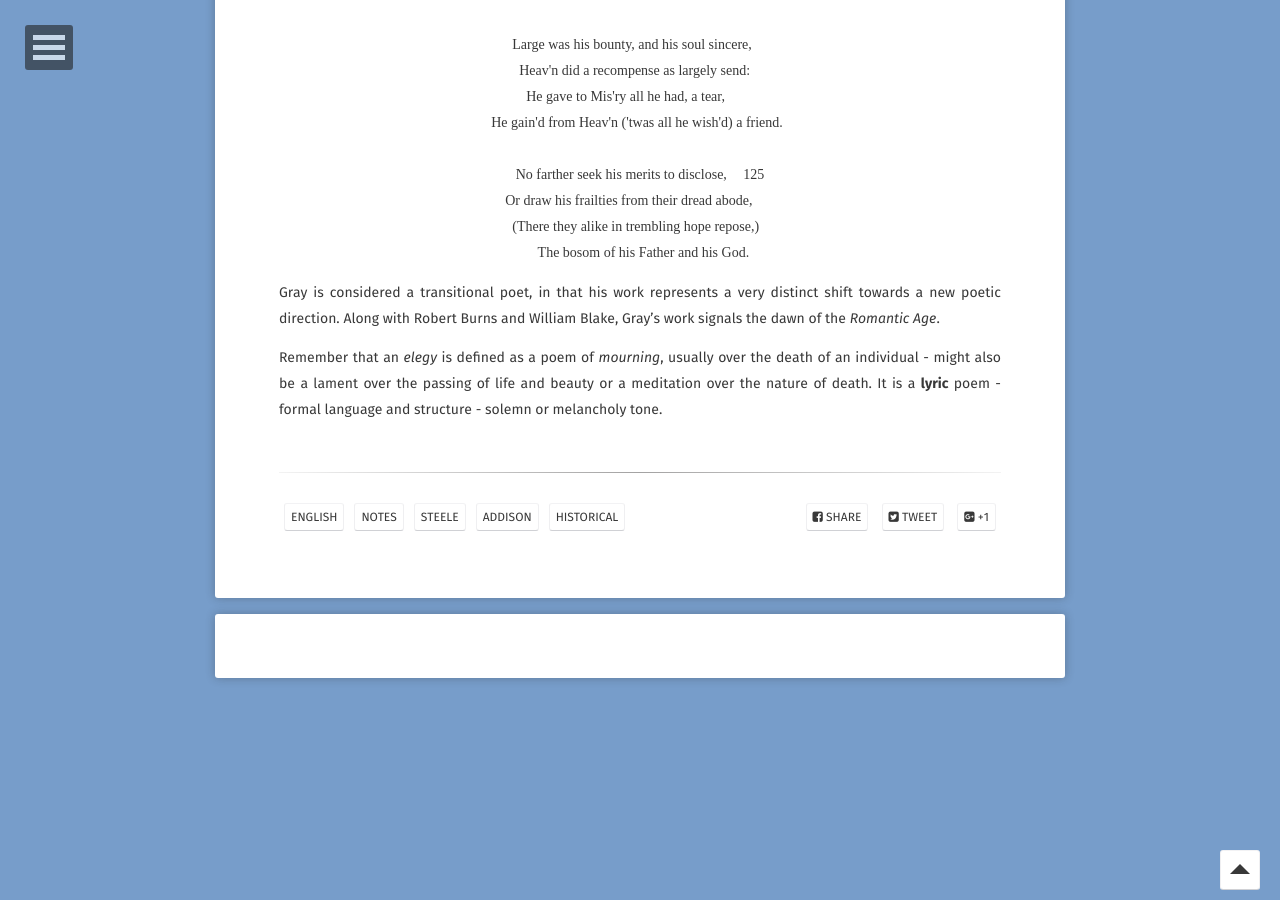
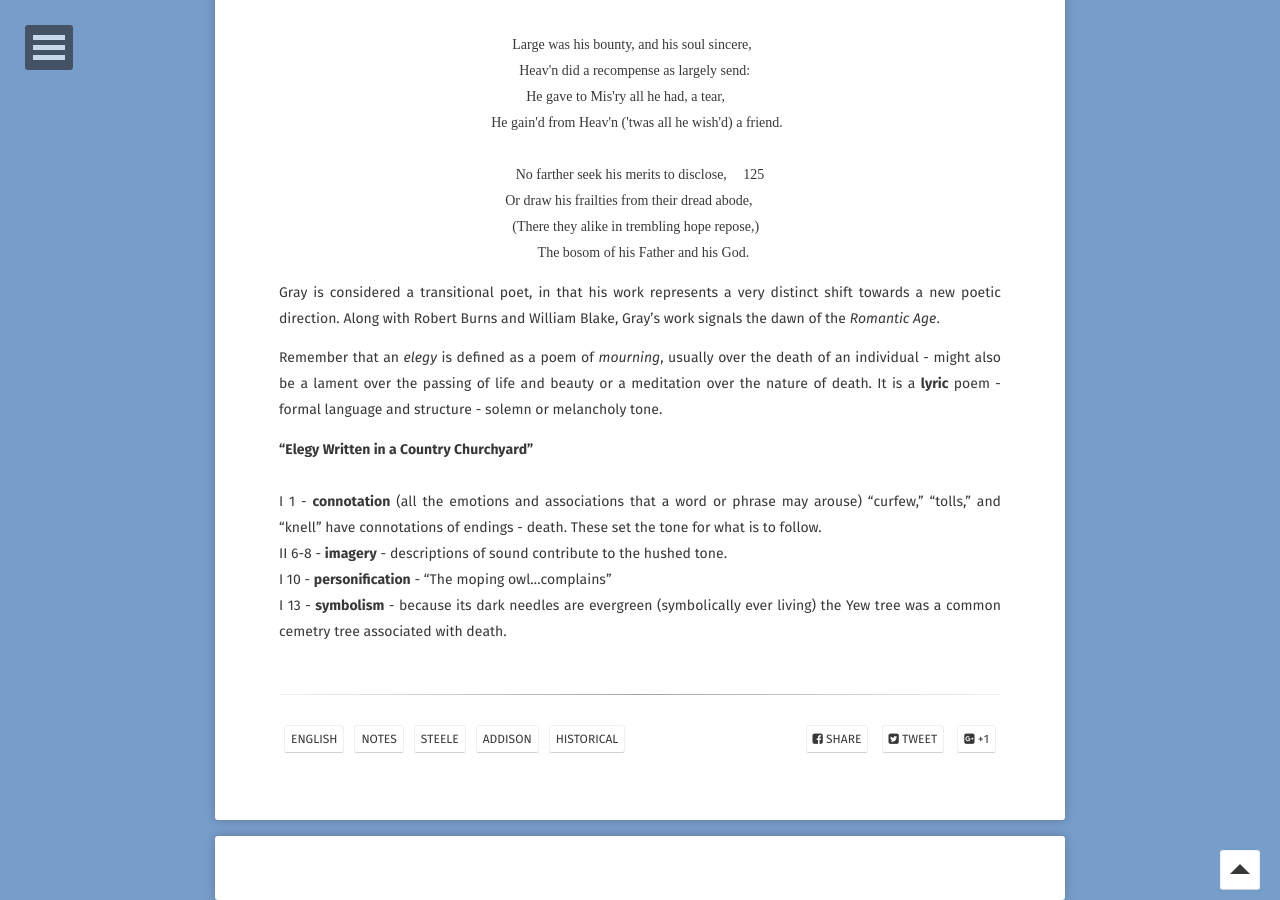
Before and after one commit to EthenStrine/site, a Jekyll site: the page built from _posts/2019-03-05-gray-elegy.md, in a window 1280 px wide and 900 px high, scrolled down 4314 px. Built offline with Jekyll 4.4.1, drawn with Linux system fonts in a browser that asks for light colours; some web fonts are replaced; comment, search, counter and statistics services are not loaded.

Commit message:
Update 2019-03-05-gray-elegy.md

```diff
--- a/_posts/2019-03-05-gray-elegy.md
+++ b/_posts/2019-03-05-gray-elegy.md
@@ -179,3 +179,10 @@ No farther seek his merits to disclose,	 125
 Gray is considered a transitional poet, in that his work represents a very distinct shift towards a new poetic direction. Along with Robert Burns and William Blake, Gray's work signals the dawn of the *Romantic Age*.
 
 Remember that an *elegy* is defined as a poem of *mourning*, usually over the death of an individual - might also be a lament over the passing of life and beauty or a meditation over the nature of death. It is a **lyric** poem - formal language and structure - solemn or melancholy tone.
+
+**"Elegy Written in a Country Churchyard"**
+<br>
+I 1 - __connotation__ (all the emotions and associations that a word or phrase may arouse) "curfew," "tolls," and "knell" have connotations of endings - death. These set the tone for what is to follow.
+II 6-8 - __imagery__ - descriptions of sound contribute to the hushed tone.
+I 10 - __personification__ - "The moping owl...complains"
+I 13 - __symbolism__ - because its dark needles are evergreen (symbolically ever living) the Yew tree was a common cemetry tree associated with death.
```
